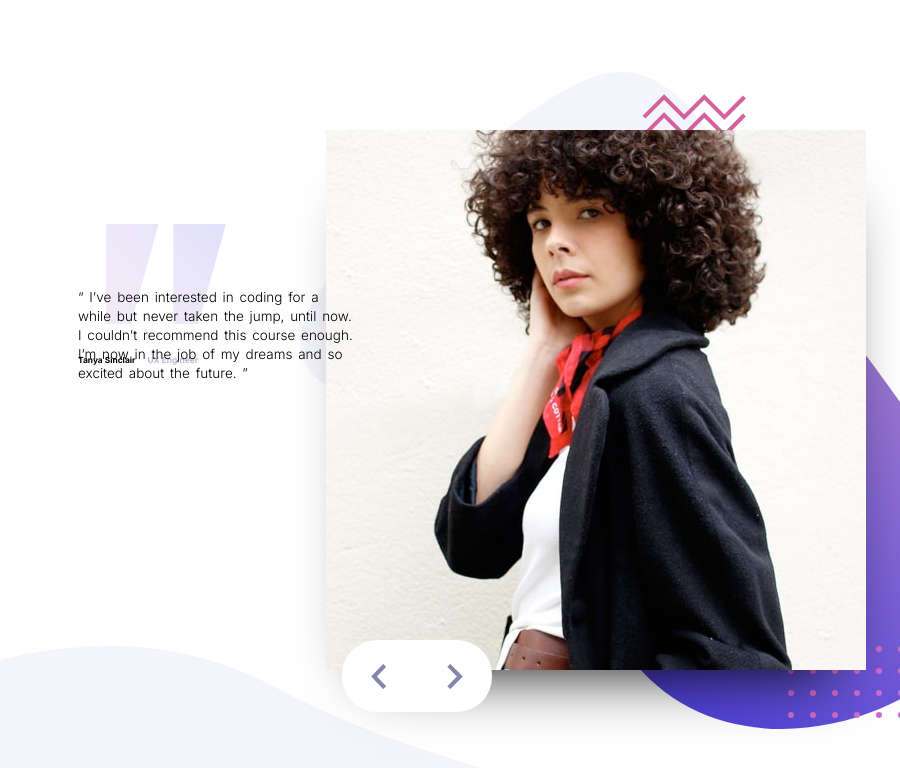
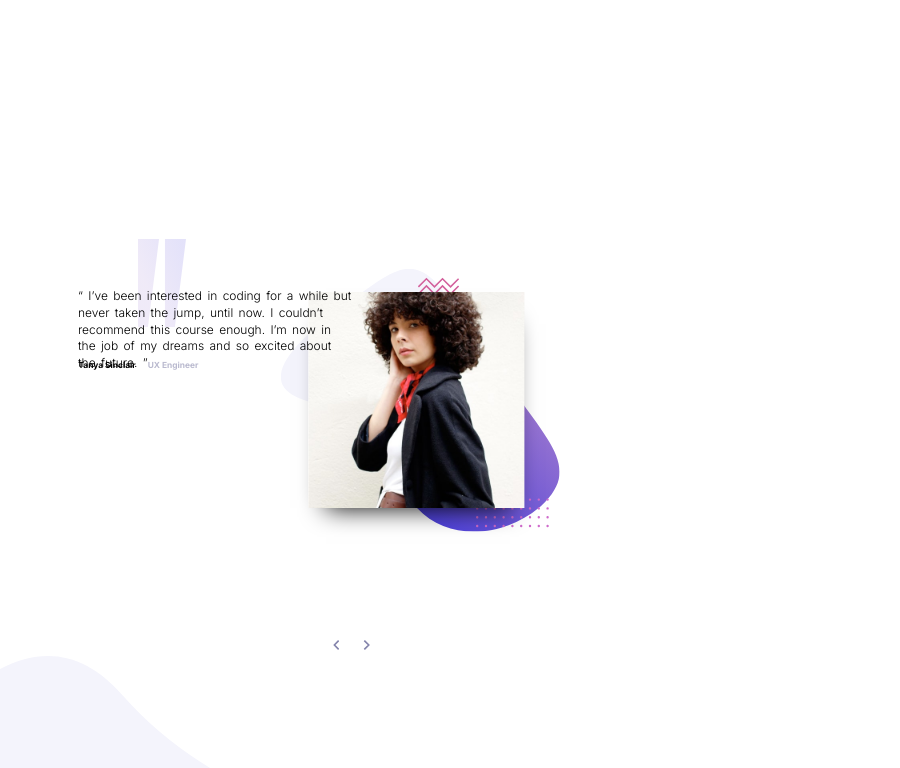
Before and after one commit to AmritPal91/coding-bootcamp-testimonials, a plain HTML site: page index.html in a window 600 px wide. Shown: the top 768 px of the page, 900 px wide, since content can reach past the window. Drawn offline with Linux system fonts and the light colour scheme.

Commit message:
Update style.css

```diff
--- a/style.css
+++ b/style.css
@@ -174,7 +174,33 @@
         width: 20px;
     }
 }
+@media screen and (min-width:525px) and (max-width:767px) {
+     .container {
 
+        background: url("images/pattern-curve.svg") no-repeat left bottom,
+            url("images/pattern-quotes.svg") no-repeat 25% 33.5%;
+        background-size: 45% 18%, 8% 11%;
+    }
+    .sec2 {
+        transform: scale(0.4);
+        justify-content: center;
+        margin-right: 5%;
+    }
+    .sec2 .imgOne {
+    margin-left: -6%;
+}
+    .sec1 #testimonial {
+         font-size: 12px;
+   z-index:1;
+}
+    .name {
+        margin: 52% 0 0 29%;
+    }
+     .button_wrapper {
+        top: 140%;
+        left: -32%;
+    }
+}
 @media screen and (min-width:1024px) and (max-width:1439px) {
 
 
```
